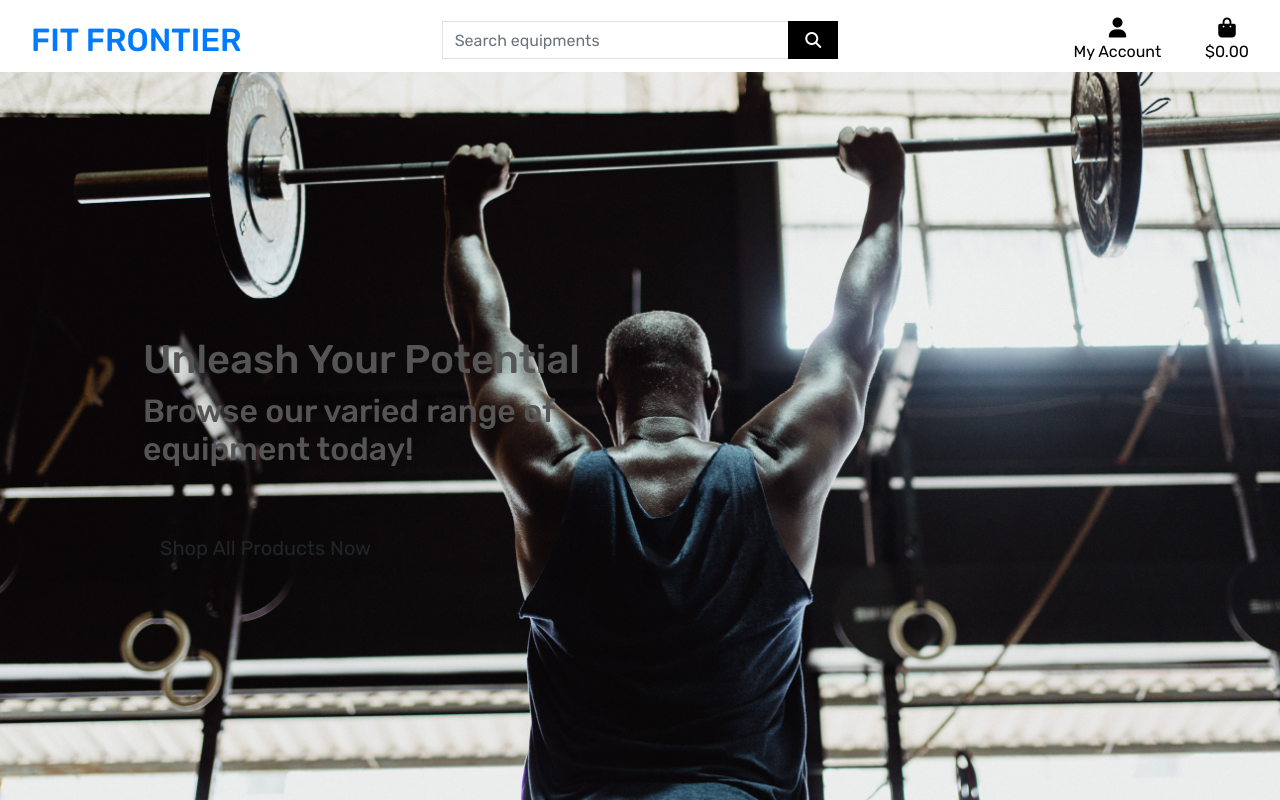
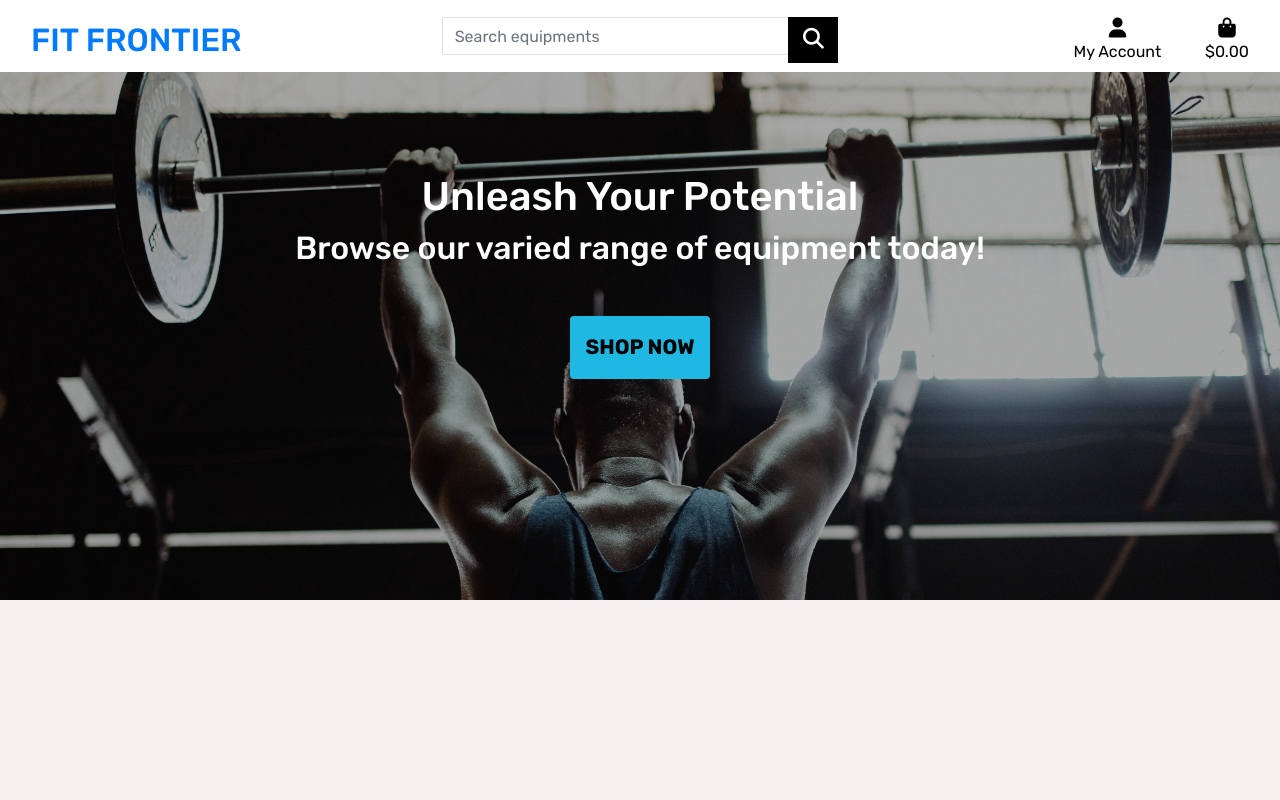
Before and after one commit to Mark-O-S/Fit-Frontier, a Django app: page / in a window 1280 px wide. Run offline with Django 3.2, Linux system fonts and the light colour scheme; some libraries are stand-ins or nearby versions.

Commit message:
styled hero image section

```diff
--- a/fit_frontier/settings.py
+++ b/fit_frontier/settings.py
@@ -29,7 +29,7 @@ BASE_DIR = Path(__file__).resolve().parent.parent
 SECRET_KEY = os.environ.get('SECRET_KEY')
 
 # SECURITY WARNING: don't run with debug turned on in production!
-DEBUG = 'DEVELOPMENT' in os.environ
+DEBUG = True
 
 ALLOWED_HOSTS = [
     '8000-mark-o-s-fit-frontier-swjq4ir562.us2.codeanyapp.com',
--- a/home/templates/home/index.html
+++ b/home/templates/home/index.html
@@ -10,13 +10,16 @@
 {% endblock %}
 
 {% block content %}
-<div class="container h-100">
-    <div class="row h-100">
-        <div class="col-7 col-md-6 my-auto">
-            <h1>Unleash Your Potential</h1>
-            <h2>Browse our varied range of equipment today!</h2>
-            <div class="my-5">
-                <a href="#" class="btn btn-lg py-3" role="button">Shop All Products Now</a>
+<div class="container-fluid hero-container homepage-hero">
+    <div class="opaque-overlay"></div>
+    <div class="row">
+        <div class="col-12">
+            <div class="jumbotron text-center text-white">
+                <h1 class="jumbotron-header">Unleash Your Potential</h1>
+                <h2>Browse our varied range of equipment today!</h2>
+                <div class="my-5">
+                    <a href="#" role="button" class="btn btn-lg btn-blue text-uppercase rounded py-3">Shop Now</a>
+                </div>
             </div>
         </div>
     </div>
--- a/static/css/base.css
+++ b/static/css/base.css
@@ -3,12 +3,8 @@ html {
 }
 
 body {
-  background: url("/media/home_page_fit_frontier_img.jpg") no-repeat center
-    center fixed;
-  background-size: cover;
-  height: calc(100vh - 164px);
-  color: #555;
-  font-family: "rubik", sans-serif;
+  font-family: "Rubik", sans-serif;
+  background-color: #f6f1f1;
 }
 
 /* from Bulma */
@@ -28,24 +24,8 @@ body {
   width: fit-content;
 }
 
-.shop-now-button {
-  background: black;
-  color: white;
-  min-width: 260px;
-}
-
 .btn-black {
   background: black;
-  color: white;
-}
-
-.shop-now-button:hover,
-.shop-now-button:active,
-.shop-now-button:focus,
-.btn-black:hover,
-.btn-black:active,
-.btn-black:focus {
-  background: #222;
   color: white;
 }
 
@@ -57,26 +37,54 @@ body {
   border: 1px solid black !important;
 }
 
-/* -------------------------------- Media Queries */
+/* Home Page & Hero Image */
 
-/* Slightly larger container on xl screens */
-@media (min-width: 1200px) {
-  .container {
-    max-width: 80%;
-  }
+.homepage-hero {
+  background: url("/media/cropped-home-page-fit-frontier-img.jpg") no-repeat
+    center top fixed;
 }
 
-/* fixed top navbar only on medium and up */
-@media (min-width: 992px) {
-  .fixed-top-desktop-only {
-    position: fixed;
-    top: 0;
-    right: 0;
-    left: 0;
-    z-index: 1030;
-  }
+.hero-container {
+  height: 75vh;
+  background-size: cover;
+  display: flex;
+  align-items: center;
+  justify-content: center;
+  position: fixed;
+}
 
-  .header-container {
-    padding-top: 164px;
-  }
+.opaque-overlay {
+  position: absolute;
+  top: 0;
+  left: 0;
+  height: 100%;
+  width: 100%;
+  background-color: rgba(0, 0, 0, 0.3);
 }
+
+.jumbotron {
+  background-color: transparent;
+  margin-top: 10rem;
+  margin-bottom: 10rem;
+}
+
+/* Custom Buttons */
+
+.btn {
+  font-size: 1.3rem;
+}
+
+.btn-blue {
+  background-color: #1fb8e3;
+  color: #000;
+  font-weight: bold;
+  border: none;
+  font-size: 1.3rem;
+}
+
+.btn-blue:hover,
+.btn-blue:active,
+.btn-blue:focus {
+  background-color: #019bc6;
+  color: #fff;
+}
```
Also changed, not shown: db.sqlite3, media/cropped-home-page-fit-frontier-img.jpg (added), media/home_page_fit_frontier_img.jpg (deleted).
